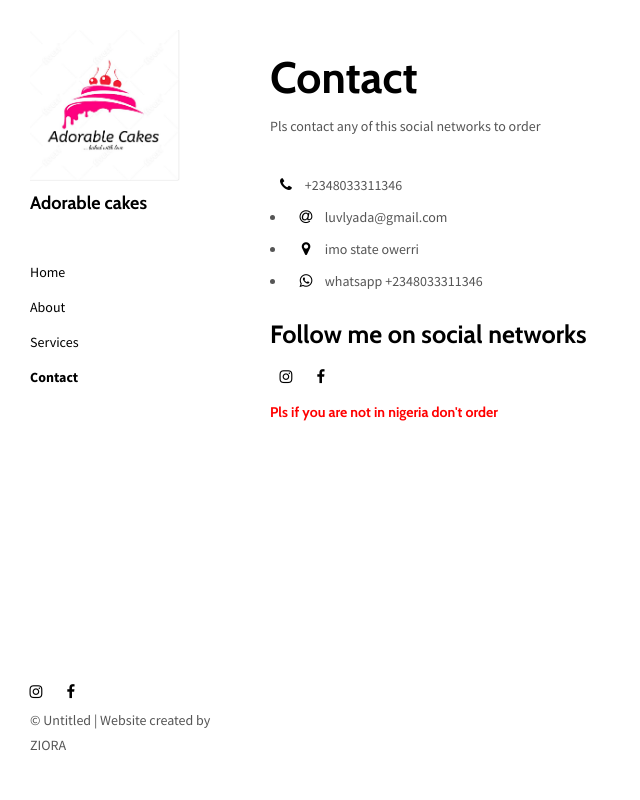
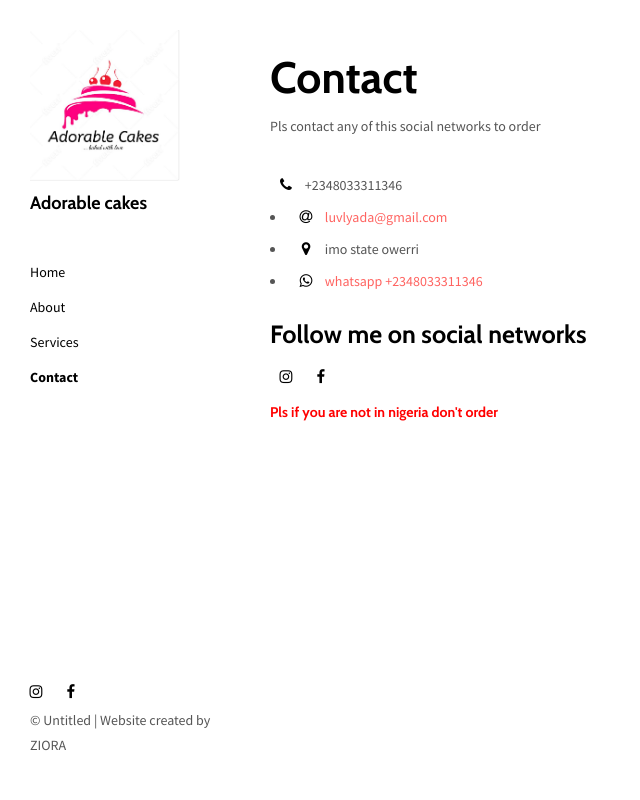
Before and after one commit to Ziora/Ziora.github.io, a plain HTML site: page contact.html in a window 1280 px wide. Shown: the whole page, without its empty margins (0-640 px from the left). Drawn offline with nearby package versions, Linux system fonts and the light colour scheme.

Commit message:
Update contact.html

```diff
--- a/contact.html
+++ b/contact.html
@@ -89,7 +89,7 @@
               <span class="fa-icon">
                 <i class="fa fa-at" aria-hidden="true"></i>
               </span>
-              luvlyada@gmail.com
+               <a href="https://mail.google.com/mail/">luvlyada@gmail.com </a>
             </li>
             <li>
               <span class="fa-icon">
@@ -101,7 +101,7 @@
               <span class="fa-icon">
                 <i class="fa fa-whatsapp" aria-hidden="true"></i>
               </span>
-              whatsapp +2348033311346
+              <a href="https://wa.me/2348033311346/?text=goodday%20i%20want%20to%20order%20a%20cake%20"> whatsapp +2348033311346</a>
             </li>
           </ul>
           <h3>Follow me on social networks</h3>
```
